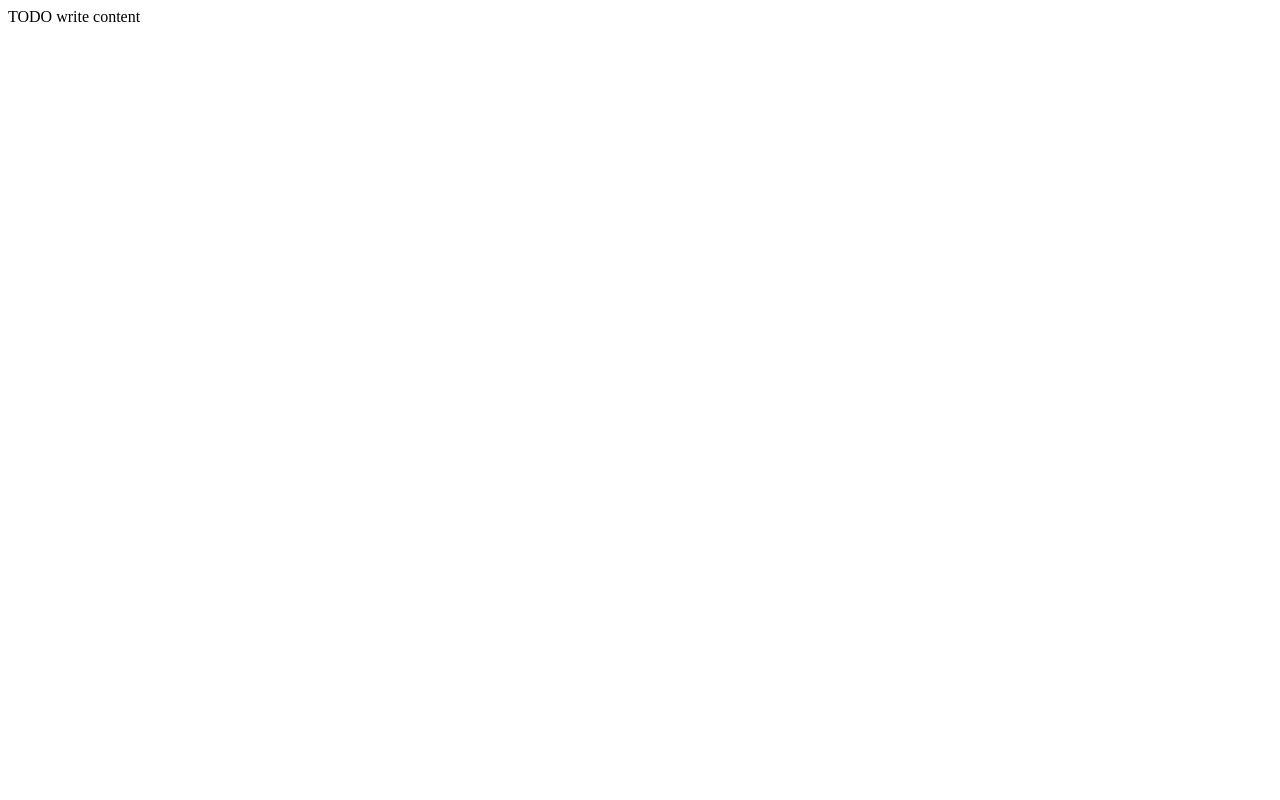
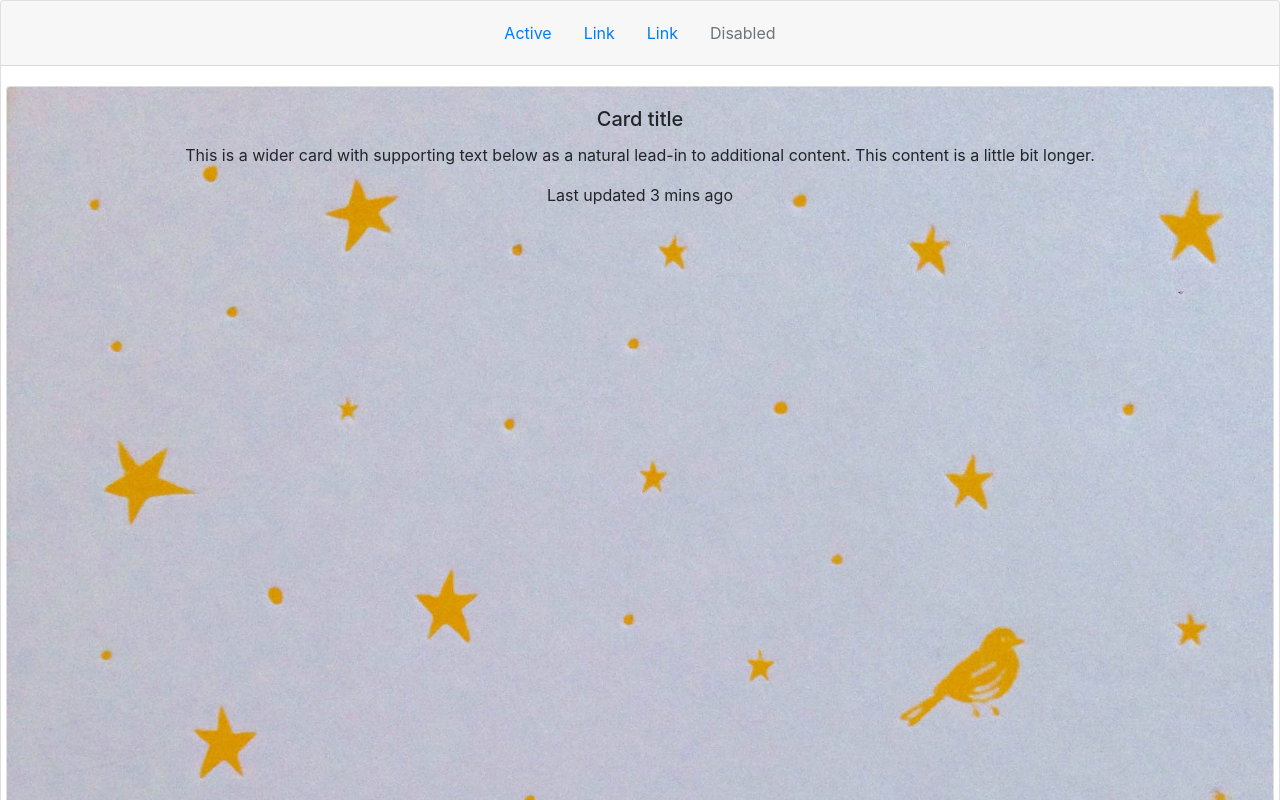
Before and after one commit to analeite/blog-labeng-2SEM2018, a website: page public_html/index.html in a window 1280 px wide. Shown: the top 800 px of the page. Drawn offline with nearby package versions, Linux system fonts and the light colour scheme.

Commit message:
Alteração no index.html do Projeto

```diff
--- a/public_html/index.html
+++ b/public_html/index.html
@@ -1,16 +1,63 @@
-<!DOCTYPE html>
-<!--
-To change this license header, choose License Headers in Project Properties.
-To change this template file, choose Tools | Templates
-and open the template in the editor.
--->
-<html>
+<!doctype html>
+<html lang="en">
     <head>
-        <title>TODO supply a title</title>
-        <meta charset="UTF-8">
-        <meta name="viewport" content="width=device-width, initial-scale=1.0">
+        <!-- Required meta tags -->
+        <meta charset="utf-8">
+        <meta name="viewport" content="width=device-width, initial-scale=1, shrink-to-fit=no">
+
+        <!-- Bootstrap CSS -->
+        <link rel="stylesheet" href="https://stackpath.bootstrapcdn.com/bootstrap/4.1.3/css/bootstrap.min.css" integrity="sha384-MCw98/SFnGE8fJT3GXwEOngsV7Zt27NXFoaoApmYm81iuXoPkFOJwJ8ERdknLPMO" crossorigin="anonymous">
+
+        <title>Blog Mais Um Dia</title>
     </head>
     <body>
-        <div>TODO write content</div>
-    </body>
-</html>
+
+        <!--        <div class="card bg-dark text-white">
+                        <img class="card-img" src="public/imagens/IMG_1482.jpg" alt="Card image">
+                        <div class="card-img-overlay">
+                            <h5 class="card-title">Card title</h5>
+                            <p class="card-text">This is a wider card with supporting text below as a natural lead-in to additional content. This content is a little bit longer.</p>
+                            <p class="card-text">Last updated 3 mins ago</p>
+                        </div>
+                    </div>-->
+
+        <div class="card text-center">
+
+            <div class="card-header">
+                <ul class="nav justify-content-center">
+                    <li class="nav-item">
+                        <a class="nav-link active" href="#">Active</a>
+                    </li>
+                    <li class="nav-item">
+                        <a class="nav-link" href="#">Link</a>
+                    </li>
+                    <li class="nav-item">
+                        <a class="nav-link" href="#">Link</a>
+                    </li>
+                    <li class="nav-item">
+                        <a class="nav-link disabled" href="#">Disabled</a>
+                    </li>
+                </ul>
+            </div>
+            <div class="card-body">
+                <div class="row">
+                    <div class="col-lg-14">
+                        <div class="card mb-3">
+                            <img class="card-img" src="public/imagens/IMG_1482.jpg" alt="Card image">
+                            <div class="card-img-overlay">
+                                <h5 class="card-title">Card title</h5>
+                                <p class="card-text">This is a wider card with supporting text below as a natural lead-in to additional content. This content is a little bit longer.</p>
+                                <p class="card-text">Last updated 3 mins ago</p>
+                            </div>
+                        </div>
+                    </div>
+                </div>
+
+
+                <!-- Optional JavaScript -->
+                <!-- jQuery first, then Popper.js, then Bootstrap JS -->
+                <script src="https://code.jquery.com/jquery-3.3.1.slim.min.js" integrity="sha384-q8i/X+965DzO0rT7abK41JStQIAqVgRVzpbzo5smXKp4YfRvH+8abtTE1Pi6jizo" crossorigin="anonymous"></script>
+                <script src="https://cdnjs.cloudflare.com/ajax/libs/popper.js/1.14.3/umd/popper.min.js" integrity="sha384-ZMP7rVo3mIykV+2+9J3UJ46jBk0WLaUAdn689aCwoqbBJiSnjAK/l8WvCWPIPm49" crossorigin="anonymous"></script>
+                <script src="https://stackpath.bootstrapcdn.com/bootstrap/4.1.3/js/bootstrap.min.js" integrity="sha384-ChfqqxuZUCnJSK3+MXmPNIyE6ZbWh2IMqE241rYiqJxyMiZ6OW/JmZQ5stwEULTy" crossorigin="anonymous"></script>
+                </body>
+                </html>
--- /dev/null
+++ b/public_html/public/css/imagens.css
@@ -0,0 +1,4 @@
+/*
+    Created on : 23/09/2018, 21:39:44
+    Author     : Ana Beatriz Araujo
+*/
```
Also changed, not shown: nbproject/private/private.xml (added, +10 -0 lines), package.json (+6 -3 lines), public_html/public/imagens/IMG_1482.jpg (added), public_html/public/imagens/purple-galaxy-stars.jpg (added), 3 other files.
